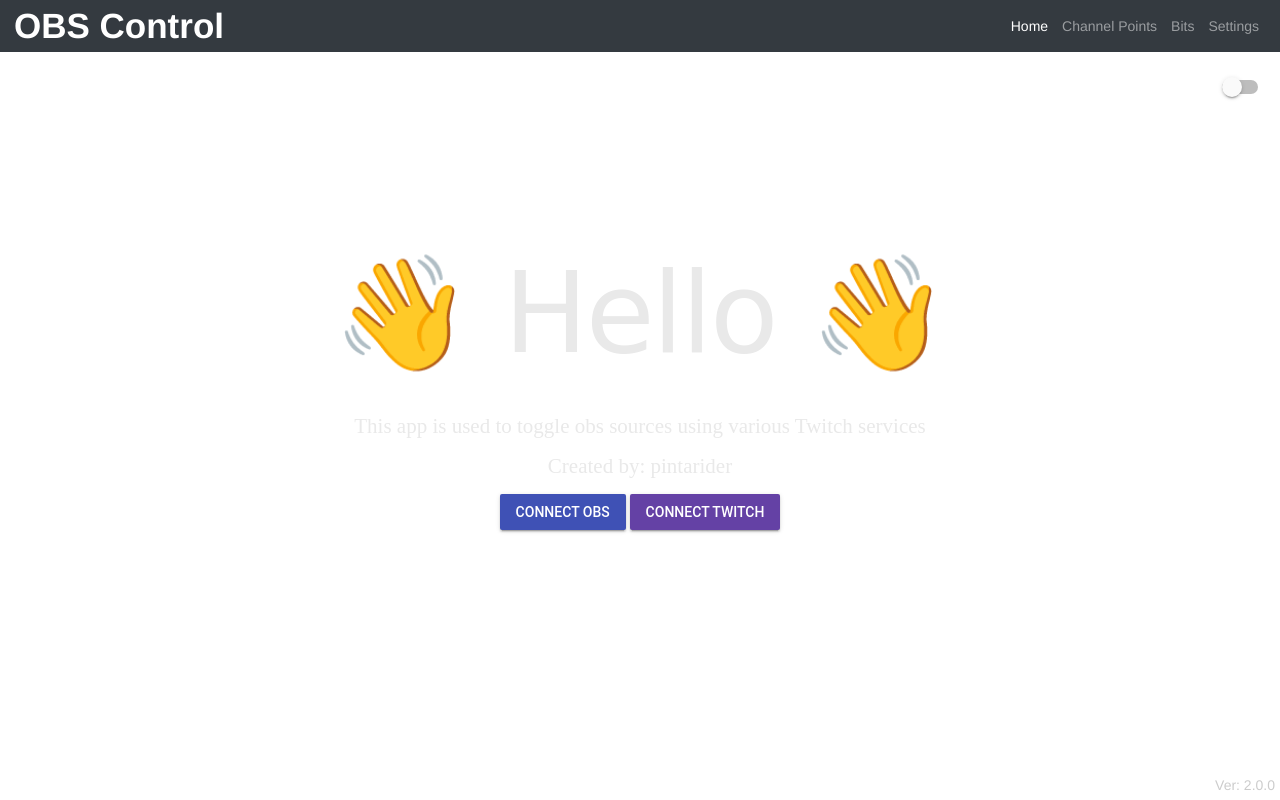
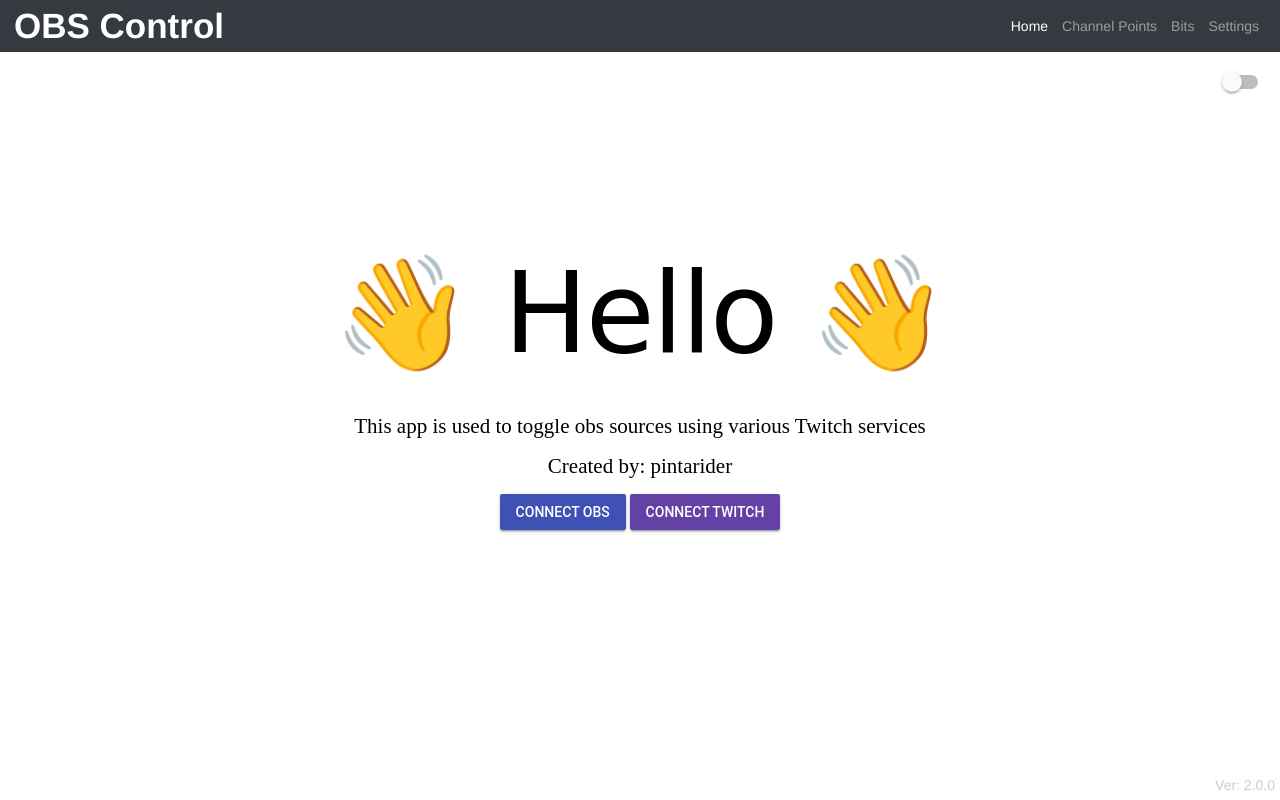
Before and after one commit to rubbertoe64/twitch-obs-control, an Electron app: page src/index.html in a window 1280 px wide. Drawn offline with nearby package versions, Linux system fonts and the light colour scheme; no server answers.

Commit message:
Moved switch button lower and fixed light version bug

```diff
--- a/src/assets/css/index.css
+++ b/src/assets/css/index.css
@@ -85,10 +85,6 @@
   color: rgb(250, 95, 95);
 }
 
-.theme-switch-button > label {
-  top: 70px;
-}
-
 .mdl-dialog {
   text-align: center;
   width: 50% !important;
--- a/src/assets/css/light-theme.css
+++ b/src/assets/css/light-theme.css
@@ -11,3 +11,7 @@
 .reward-bits-list {
   border: 1px black solid;
 }
+
+#home-page {
+  color: black;
+}
--- a/src/index.css
+++ b/src/index.css
@@ -55,7 +55,7 @@
 .theme-switch-button {
   position: absolute;
   right: 30px;
-  top: 5px;
+  top: 70px;
 }
 
 .mdl-data-table th {
```
